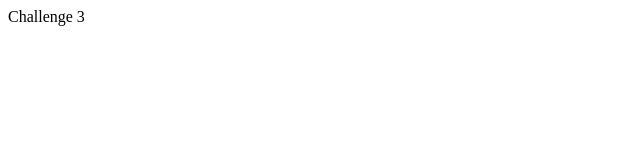
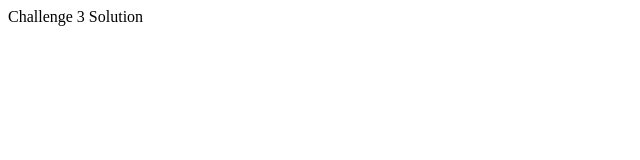
Before and after one commit to Paskay18/interactive-web-apps, a plain HTML site: page IWA2/challenges/challenge_three/challenge_three.html in a window 1280 px wide. Shown: the full height of the page, 0-640 px from the left. Drawn offline with Linux system fonts and the light colour scheme.

Commit message:
Challenge solutions
-Mostly about fixing the comments
-Also console.log errors

```diff
--- a/IWA2/challenges/challenge_one/challenge_one.js
+++ b/IWA2/challenges/challenge_one/challenge_one.js
@@ -1,4 +1,5 @@
 // This is the firstname of the user
+
 
 const user = 'John'
 
--- a/IWA2/challenges/challenge_three/challenge_three.html
+++ b/IWA2/challenges/challenge_three/challenge_three.html
@@ -8,7 +8,7 @@
     <script src="./challenge_three.js"></script>
 </head>
 <body>
-    Challenge 3
+    Challenge 3 Solution
 
 </body>
 </html>
```
Also changed, not shown: IWA2/challenges/challenge_one/challenge_one.html (+2 -0 lines).
